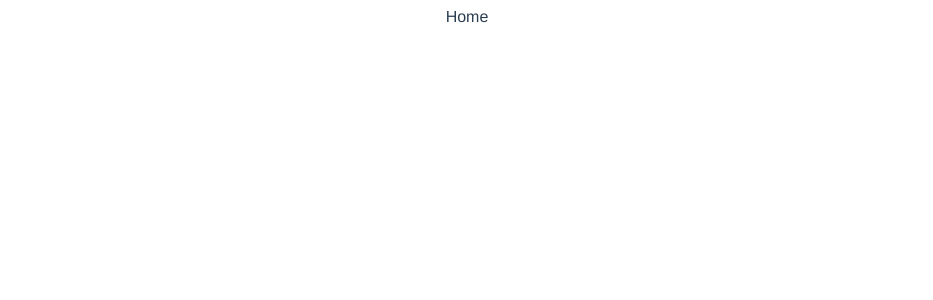
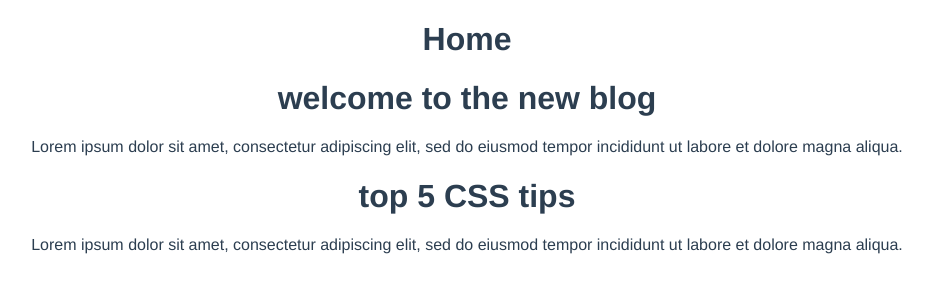
Before and after one commit to BALDEALFA/frontend-blog, a Vue app: page / in a window 1280 px wide. Shown: the top 300 px of the page, without its empty margins (173-1106 px from the left). Built offline with nearby package versions, Linux system fonts and the light colour scheme; data requests are answered from the project's data file.

Commit message:
List-post

```diff
--- a/data/db.json
+++ b/data/db.json
@@ -4,19 +4,13 @@
 			"id": 1,
 			"title": "welcome to the new blog",
 			"body": "Lorem ipsum dolor sit amet, consectetur adipiscing elit, sed do eiusmod tempor incididunt ut labore et dolore magna aliqua.",
-			"tags": ["webdev", "coding", "news"]
+			"tags": ["Javascript", "coding", "Typescript"]
 		},
 		{
 			"id": 2,
 			"title": "top 5 CSS tips",
 			"body": "Lorem ipsum dolor sit amet, consectetur adipiscing elit, sed do eiusmod tempor incididunt ut labore et dolore magna aliqua.",
-			"tags": ["css", "webdev", "coding"]
-		},
-		{
-			"title": "Learn Vue3",
-			"body": "Vue3 is the bet front-end web framework actually in the market for developers to use and by more productive. ",
-			"tags": ["VueCli", "VueRouter", "Vuetify", "NuxtJs"],
-			"id": 3
+			"tags": ["css", "html", "coding"]
 		}
 	]
 }
--- /dev/null
+++ b/src/components/PostList.vue
@@ -0,0 +1,20 @@
+<template>
+	<div class="post-list">
+		<div v-for="post in posts" :key="post.id">
+			<h1>{{ post.title }}</h1>
+			<p>{{ post.body }}</p>
+			<!-- <SinglePost :post="post" /> -->
+		</div>
+	</div>
+</template>
+
+<script>
+// import SinglePost from "../components/SinglePost.vue";
+export default {
+	props: ["posts"],
+	// components: { SinglePost },
+	// setup() {},
+};
+</script>
+
+<style></style>
--- /dev/null
+++ b/src/components/SinglePost.vue
@@ -0,0 +1,9 @@
+<template>
+	<div class="post"></div>
+</template>
+
+<script>
+export default {};
+</script>
+
+<style></style>
--- /dev/null
+++ b/src/composables/getPosts.js
@@ -0,0 +1,21 @@
+import { ref } from "vue";
+const getPosts = () => {
+	const posts = ref([]);
+	const error = ref(null);
+
+	const load = async () => {
+		try {
+			let data = await fetch("http://localhost:3000/posts");
+			if (!data.ok) {
+				throw Error("no data available");
+			}
+			posts.value = await data.json();
+		} catch (err) {
+			error.value = err.message;
+			console.log(error.value);
+		}
+	};
+	return { posts, error, load };
+};
+
+export default getPosts;
--- a/src/views/Home.vue
+++ b/src/views/Home.vue
@@ -1,12 +1,26 @@
 <template>
 	<div class="home">
-		Home
+		<h1>Home</h1>
+		<div v-if="error">
+			{{ error }}
+		</div>
+		<div v-if="posts.length">
+			<PostList :posts="posts" />
+		</div>
+		<div></div>
 	</div>
 </template>
 
 <script>
+import PostList from "../components/PostList.vue";
+import getPosts from "../composables/getPosts";
 export default {
 	name: "Home",
-	components: {},
+	components: { PostList },
+	setup() {
+		const { posts, error, load } = getPosts();
+		load();
+		return { posts, error };
+	},
 };
 </script>
```
Also changed, not shown: src/composables/getPost.js (added, +23 -0 lines).
